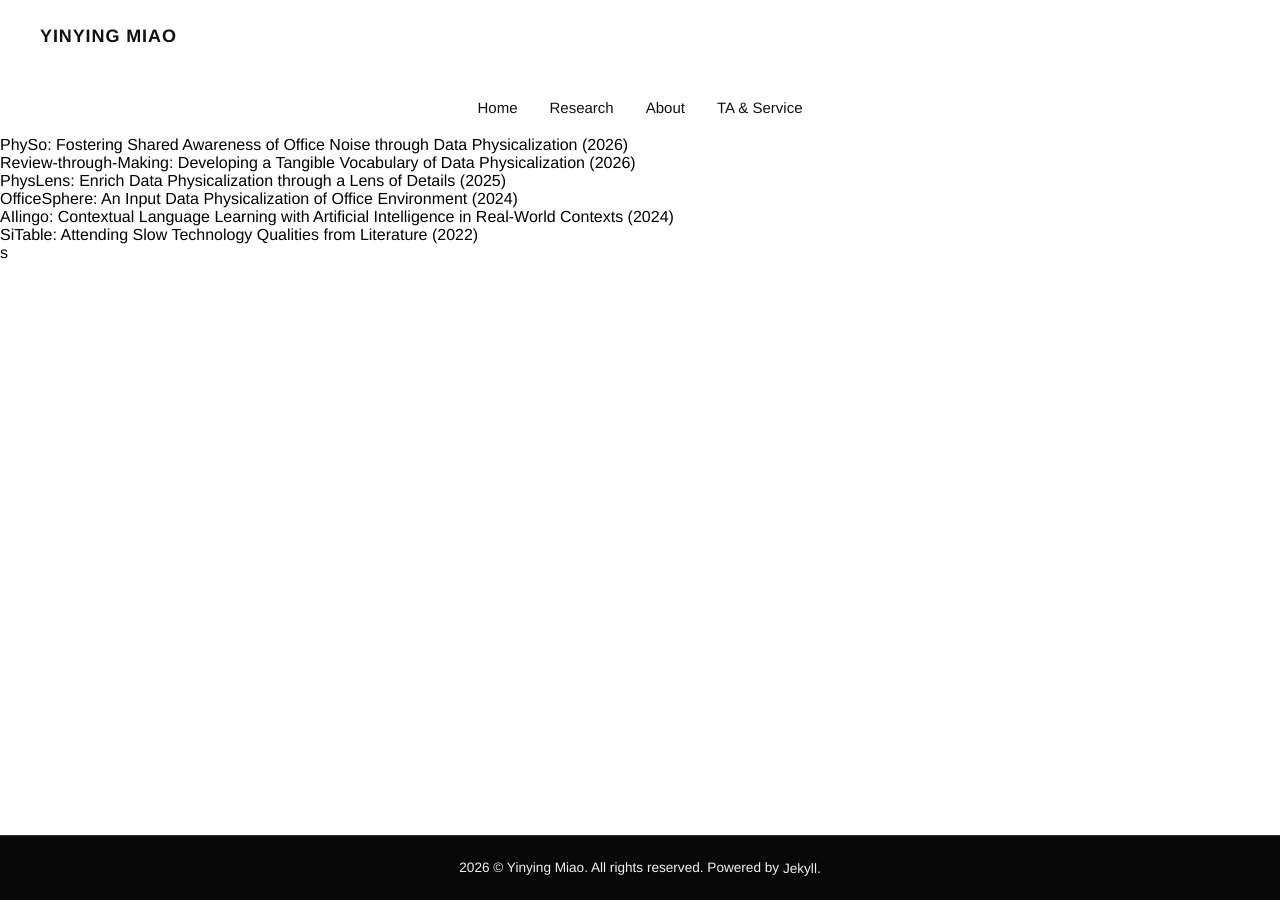
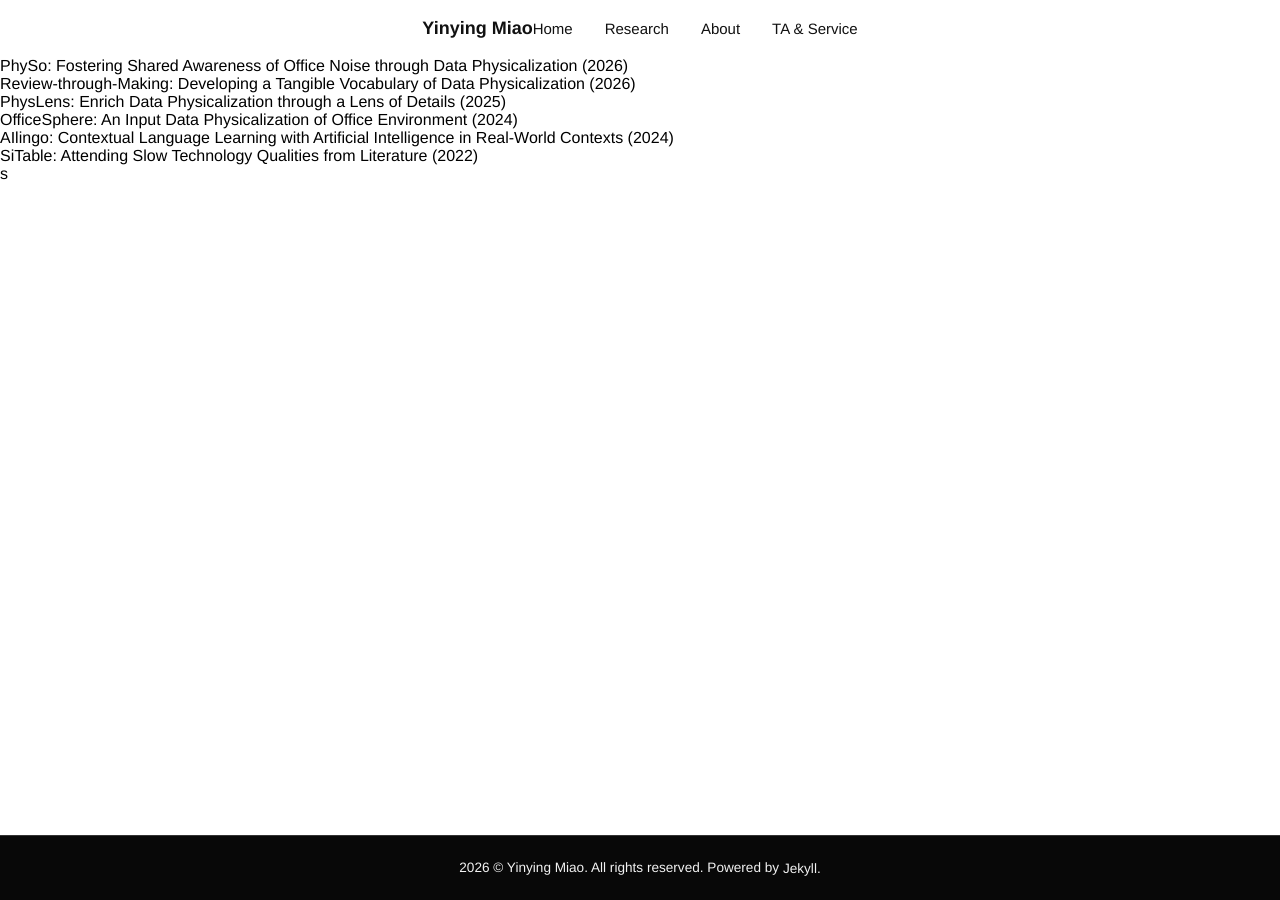
Before and after one commit to yinyingmiao/yinyingmiao.github.io, a Jekyll site: the page built from publications.md, in a window 1280 px wide. Built offline with Jekyll 4.4.1, drawn with Linux system fonts in a browser that asks for light colours.

Commit message:
nav bar fixing

```diff
--- a/css/Global.css
+++ b/css/Global.css
@@ -11,7 +11,6 @@ html, body {
 
 body {
   font-family: Helvetica Neue;
-  padding-top: 80px; /* space for fixed nav */
   min-height: 100vh;
   display: flex;
   flex-direction: column;
@@ -27,44 +26,40 @@ h3 { font-size: 20px; } */
 
 
 /* Navbar */
-
+/* Sticky header wrapper */
 .site-header {
   position: sticky;
   top: 0;
-  z-index: 100;
-  width: 100%;
-  background: #080808;
-  border-bottom: none;
+  z-index: 1000;
+  background: white;
+  border-bottom: 1px solid #eee;
 }
 
+/* Container for name + nav */
 .site-nav {
-  max-width: 960px;
+  max-width: 1100px;
   margin: 0 auto;
-  padding: 0 1.5rem;
-  min-height: 56px;
+  padding: 18px 40px;
 
   display: flex;
   align-items: center;
   justify-content: space-between;
-  gap: 0.75rem;
 }
 
-/* name */
+/* Site name */
 .site-name {
   font-size: 18px;
-  font-weight: 600;
+  font-weight: 700;
   text-decoration: none;
   color: #111;
 }
 
+/* Navbar container */
 .navbar {
-  position: static;
-  background: none;
-  box-shadow: none;
-  padding: 0;
   margin-left: auto;
 }
 
+/* Links */
 .nav-links {
   list-style: none;
   display: flex;
@@ -78,21 +73,7 @@ h3 { font-size: 20px; } */
   font-weight: 500;
 }
 
-/* Hover underline animation */
-.nav-links a::after {
-  content: "";
-  position: absolute;
-  left: 0;
-  bottom: -6px;
-  width: 0;
-  height: 1px;
-  background: #111;
-  transition: width 0.3s ease;
-}
 
-.nav-links a:hover::after {
-  width: 100%;
-}
 
 /* Toggle button hidden on desktop */
 .nav-toggle {
@@ -141,19 +122,6 @@ h3 { font-size: 20px; } */
   }
 }
 
-.site-name {
-  position: fixed;
-  top: 26px;
-  left: 40px;
-  z-index: 1000;
-
-  text-decoration: none;
-  font-size: 18px;
-  font-weight: 900;
-  letter-spacing: 0.05em;
-  text-transform: uppercase;
-  color: #111;
-}
 
 /* link to Projects */
 html {
```
